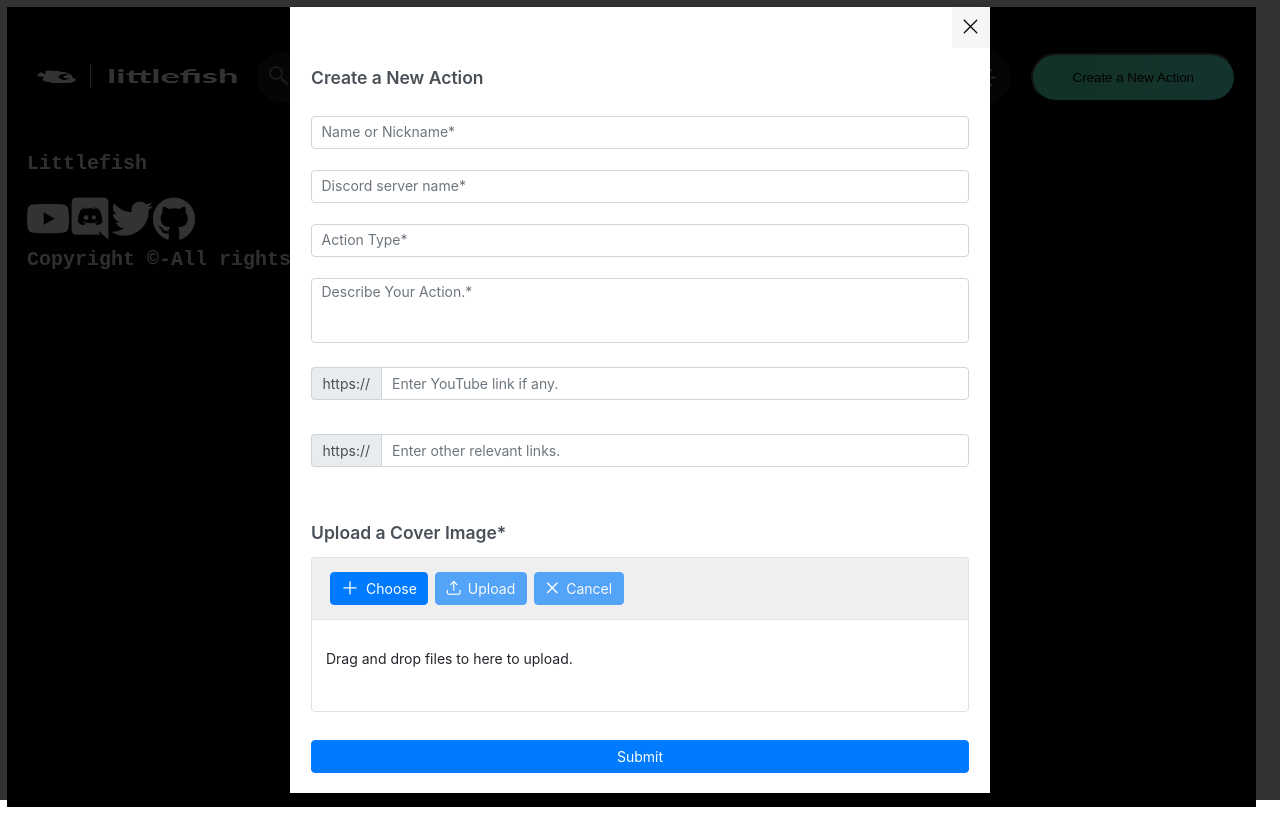
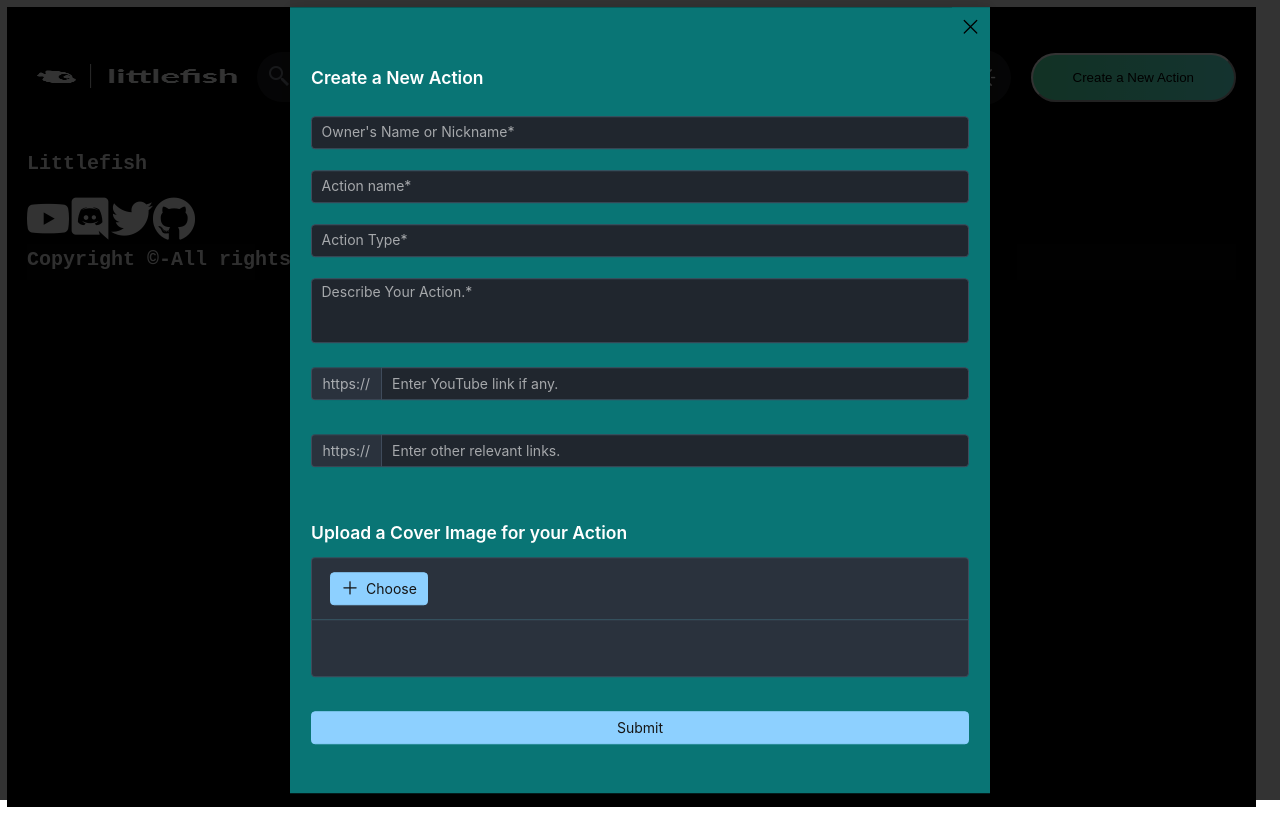
Before and after one commit to littlefish-foundation/littlefish-mvp, a React (Create React App) app in the folder frontend/: page / in a window 1280 px wide. Both pictures are taken after typing "Sample" into the empty fields and a click on the button "Create a New Action". Built offline with nearby package versions, Linux system fonts and the light colour scheme; no server answers.

Commit message:
Convert the uploaded image to base64

```diff
--- a/frontend/src/App.js
+++ b/frontend/src/App.js
@@ -8,6 +8,7 @@ import AbstractList from "./components/AbstractList";
 import Main from "./components/Main";
 import "./formcomponents/modal/index.css";
 import "./formcomponents/modal/App.css";
+
 
 function App() {
   const [listData, setListData] = useState([]);
--- a/frontend/src/components/Header.js
+++ b/frontend/src/components/Header.js
@@ -3,7 +3,7 @@ import Abstract from "../assets/Header/Abstract.png";
 import searchIcon from "../assets/Header/search.png";
 import themeSwitchIcon from "../assets/Header/theme-switch.png";
 import "primeicons/primeicons.css"; //icons
-import "primereact/resources/themes/bootstrap4-light-blue/theme.css"; //theme
+
 import "primereact/resources/primereact.min.css"; //core css
 import '../formcomponents/modal/index.css';
 import '../formcomponents/modal/App.css';
--- a/frontend/src/formcomponents/FormComponents/AllFormCode.js
+++ b/frontend/src/formcomponents/FormComponents/AllFormCode.js
@@ -1,4 +1,4 @@
-import "primereact/resources/themes/bootstrap4-light-blue/theme.css"; //theme
+import "primereact/resources/themes/bootstrap4-dark-blue/theme.css"; //theme
 import "primereact/resources/primereact.min.css"; //core css
 import "primeicons/primeicons.css"; //icons
 import React, { useState } from "react";
@@ -7,18 +7,18 @@ import { InputText } from "primereact/inputtext";
 import { Button } from "primereact/button";
 import { InputTextarea } from "primereact/inputtextarea";
 import { Dialog } from "primereact/dialog";
+import CoverImage from "./CoverImage";
 import { classNames } from "primereact/utils";
-import CoverImage from "./CoverImage";
 import "../index.css";
 import "./FormDemo.css";
 
-const AllFormCode = () => {
+const AllFormCode = (props) => {
+
   const [nameValue, setNameValue] = useState("");
   const [discordValue, setDiscordValue] = useState("");
   const [actionTypeValue, setActionTypeValue] = useState("");
 
   const [descriptionValue, setDescriptionValue] = useState("");
-
   const [showMessage, setShowMessage] = useState(false);
   const [formData, setFormData] = useState({});
 
@@ -40,7 +40,6 @@ const AllFormCode = () => {
     if (!data.description) {
       errors.description = "You need to desribe your action.";
     }
-
     return errors;
   };
 
@@ -48,7 +47,7 @@ const AllFormCode = () => {
     setFormData(data);
     setShowMessage(true);
     console.log(data);
-    console.log(formData);
+    //console.log(formData);
 
     form.restart();
   };
@@ -73,7 +72,6 @@ const AllFormCode = () => {
     <div className="form-demo">
       <Dialog
         visible={showMessage}
-
         onHide={() => setShowMessage(false)}
         position="top"
         showHeader={false}
@@ -91,7 +89,9 @@ const AllFormCode = () => {
 
       <div className="flex justify-content-center">
         <div className="card">
-          <h5 className="text-center">Create a New Action</h5>
+          <h5 className="text-center" style={{ color: "white" }}>
+            Create a New Action
+          </h5>
           <Form
             onSubmit={onSubmit}
             initialValues={{
@@ -124,7 +124,7 @@ const AllFormCode = () => {
                             "p-error": isFormFieldValid(meta),
                           })}
                         >
-                          Name or Nickname*
+                          Owner's Name or Nickname*
                         </label>
                       </span>
                       {getFormErrorMessage(meta)}
@@ -151,7 +151,7 @@ const AllFormCode = () => {
                             "p-error": isFormFieldValid(meta),
                           })}
                         >
-                          Discord server name*
+                          Action name*
                         </label>
                       </span>
                       {getFormErrorMessage(meta)}
@@ -242,7 +242,11 @@ const AllFormCode = () => {
                 <br />
                 <br />
 
-                <CoverImage />
+                <CoverImage/>
+
+
+                <br />
+                <br />
 
                 <Button type="submit" label="Submit" className="mt-2" />
               </form>
--- /dev/null
+++ b/frontend/src/formcomponents/FormComponents/CoverImage.css
@@ -0,0 +1,9 @@
+.uploadButton {
+  cursor: pointer;
+  width: fit-content;
+  background-color: #007bff;
+  color: white;
+  font-size: 1rem;
+  display: inline-flex;
+  align-items: center;
+}
--- a/frontend/src/formcomponents/FormComponents/CoverImage.js
+++ b/frontend/src/formcomponents/FormComponents/CoverImage.js
@@ -1,31 +1,33 @@
-import React, { useRef } from 'react';
-import { Toast } from 'primereact/toast';
-import { FileUpload } from 'primereact/fileupload';
-import { Tooltip } from 'primereact/tooltip';
-import '../index.css';
+import React, { useRef } from "react";
+import { Toast } from "primereact/toast";
+import { FileUpload } from "primereact/fileupload";
+export const CoverImage = () => {
 
-const CoverImage = () => {
-    const toast = useRef(null);
-
-    const onUpload = () => {
-        toast.current.show({severity: 'info', summary: 'Success', detail: 'File Uploaded'});
-    }
-
-    return (
-        <div>
-            <Toast ref={toast}></Toast>
-
-            <Tooltip target=".custom-choose-btn" content="Choose" position="bottom" />
-            <Tooltip target=".custom-upload-btn" content="Upload" position="bottom" />
-            <Tooltip target=".custom-cancel-btn" content="Clear" position="bottom" />
-
-            <div className="card">
-                <h5>Upload a Cover Image*</h5>
-                <FileUpload name="demo[]" url="https://primefaces.org/primereact/showcase/upload.php" onUpload={onUpload} multiple accept="image/*" maxFileSize={1000000}
-                    emptyTemplate={<p className="m-0">Drag and drop files to here to upload.</p>} />
-            </div>
-        </div>
-    )
+  const toast = useRef(null);
+  const customBase64Uploader = async (event) => {
+    // convert file to base64 encoded
+    const file = event.files[0];
+    const reader = new FileReader();
+    let blob = await fetch(file.objectURL).then((r) => r.blob()); //blob:url
+    reader.readAsDataURL(blob);
+    reader.onloadend = function () {
+      const base64data = reader.result;
+      console.log(base64data);
+    };
+  };
+  return (
+    <div>
+      <Toast ref={toast}></Toast>
+      <h5 style={{color: "white"}}>Upload a Cover Image for your Action</h5>
+      <FileUpload
+        name="image"
+        //url="http://localhost:8000/nft"
+        accept="image/*"
+        customUpload
+        uploadHandler={customBase64Uploader}
+        auto
+      />
+    </div>
+  );
 };
-
 export default CoverImage;
--- a/frontend/src/formcomponents/modal/Modal.js
+++ b/frontend/src/formcomponents/modal/Modal.js
@@ -2,6 +2,7 @@ import React from 'react';
 import ReactDOM from 'react-dom';
 import AllFormCode from '../FormComponents/AllFormCode';
 import FocusTrap from 'focus-trap-react';
+import './index.css';
 
 
 export const Modal = ({
--- a/frontend/src/formcomponents/modal/index.css
+++ b/frontend/src/formcomponents/modal/index.css
@@ -42,7 +42,7 @@ p.lorem-text {
   width: 100%;
   height: 100%;
   padding: 2.5em 1.5em 1.5em 1.5em;
-  background-color: #ffffff;
+  background-color: rgb(9, 117, 117);;
   box-shadow: 0 0 10px 3px rgba(0, 0, 0, 0.1);
   overflow-y: auto;
   -webkit-overflow-scrolling: touch;
@@ -66,7 +66,7 @@ p.lorem-text {
   right: 0;
   padding: 0.5em;
   line-height: 1;
-  background: #f6f6f7;
+  background: rgb(9, 117, 117);;
   border: 0;
   box-shadow: 0;
   cursor: pointer;
```
